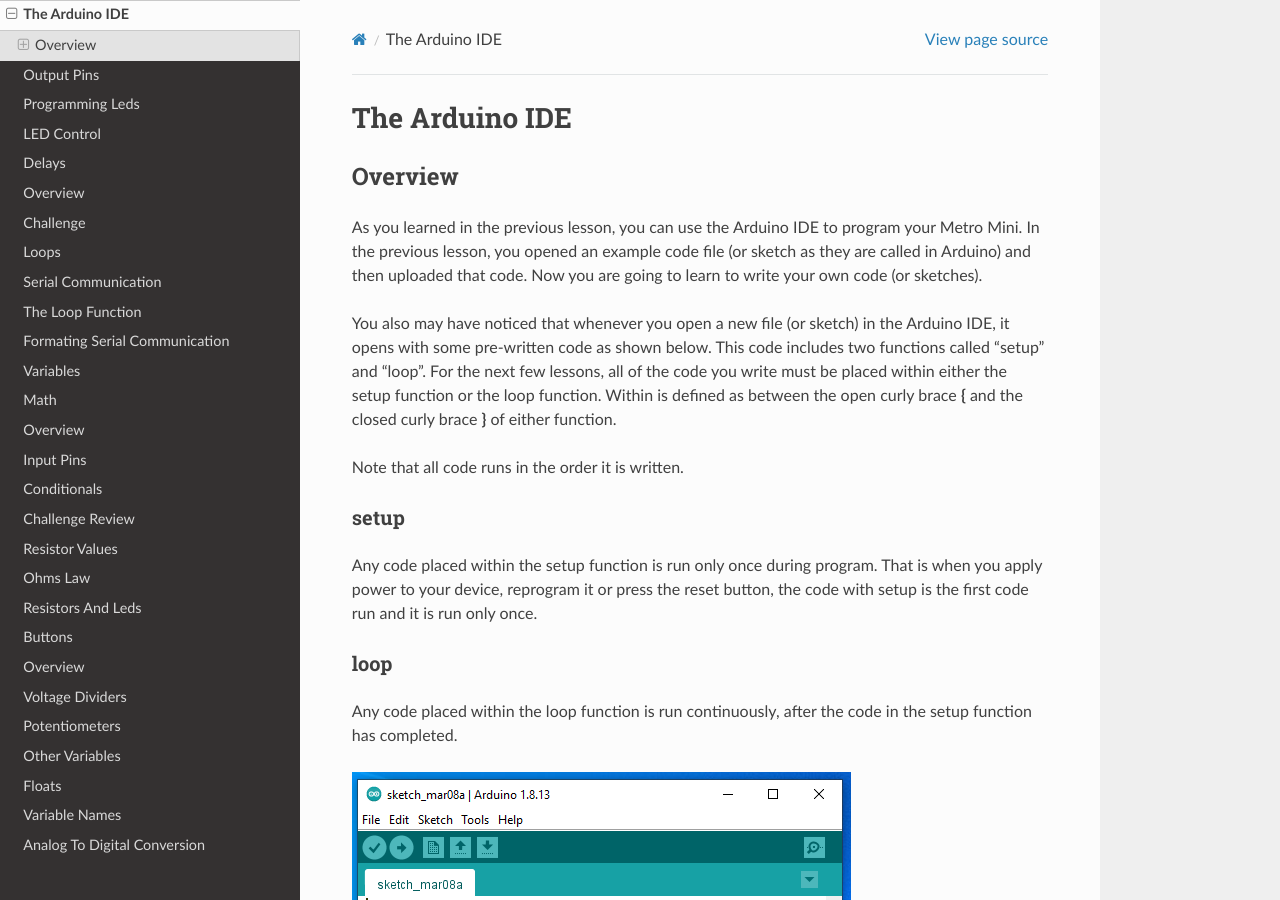
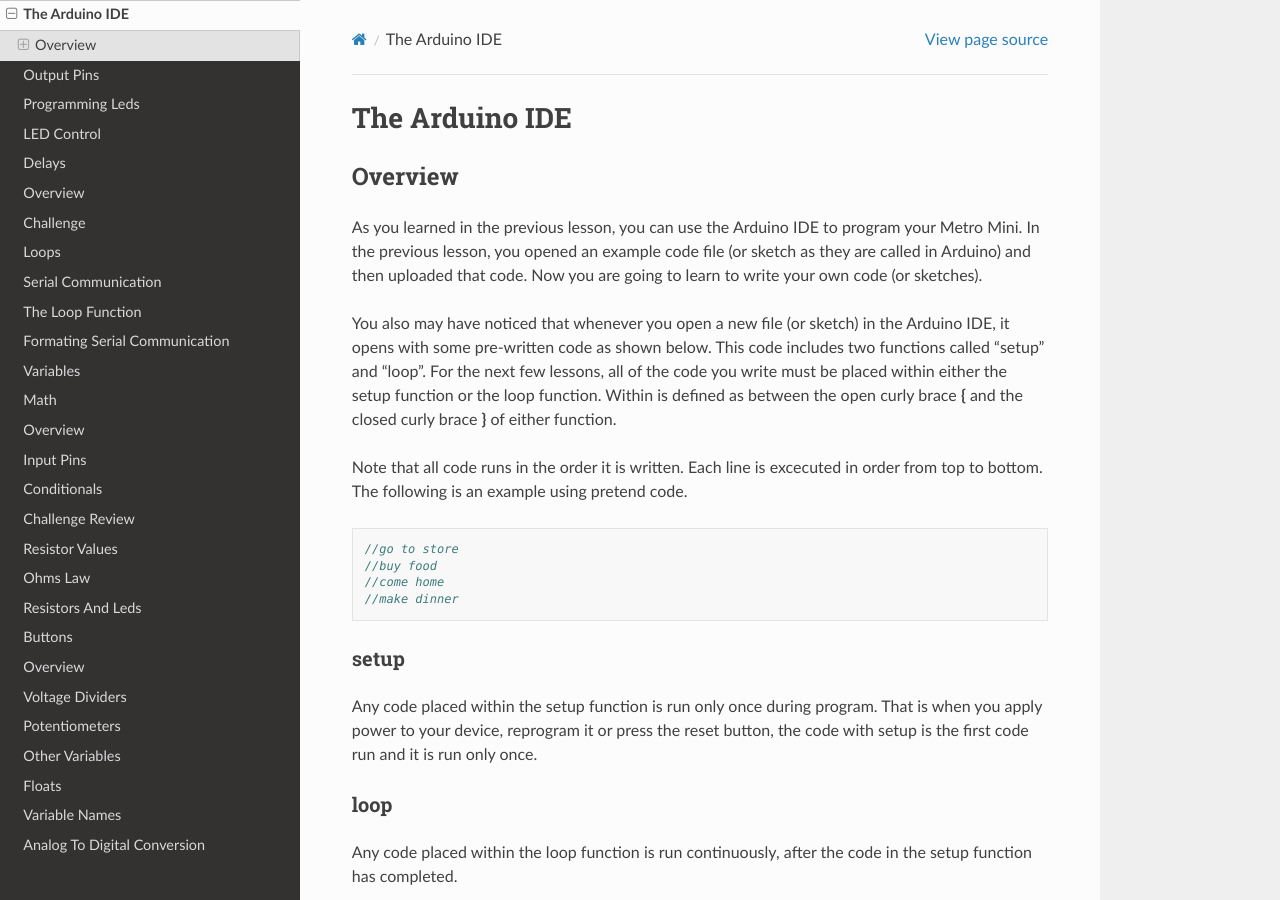
Before and after one commit to maxtkc/mvths-wiki, a Sphinx documentation site: the page built from docs/009a-arduino-ide.rst, in a window 1280 px wide and 900 px high. Built offline with Sphinx 7.4.7 and the Read the Docs theme 2.0.0, drawn with Linux system fonts in a browser that asks for light colours; pages that are not in the unit, such as notebooks, are missing from menus.

Commit message:
Update 009a-arduino-ide.rst

```diff
--- a/docs/009a-arduino-ide.rst
+++ b/docs/009a-arduino-ide.rst
@@ -8,7 +8,15 @@
 
 You also may have noticed that whenever you open a new file (or sketch) in the Arduino IDE, it opens with some pre-written code as shown below. This code includes two functions called "setup" and "loop". For the next few lessons, all of the code you write must be placed within either the setup function or the loop function. Within is defined as between the open curly brace **{** and the closed curly brace **}** of either function.
 
-Note that all code runs in the order it is written.
+Note that all code runs in the order it is written. Each line is excecuted in order from top to bottom. The following is an example using pretend code.
+
+.. code-block:: c
+
+   //go to store
+   //buy food
+   //come home
+   //make dinner
+
 
 setup
 ^^^^^^
```
